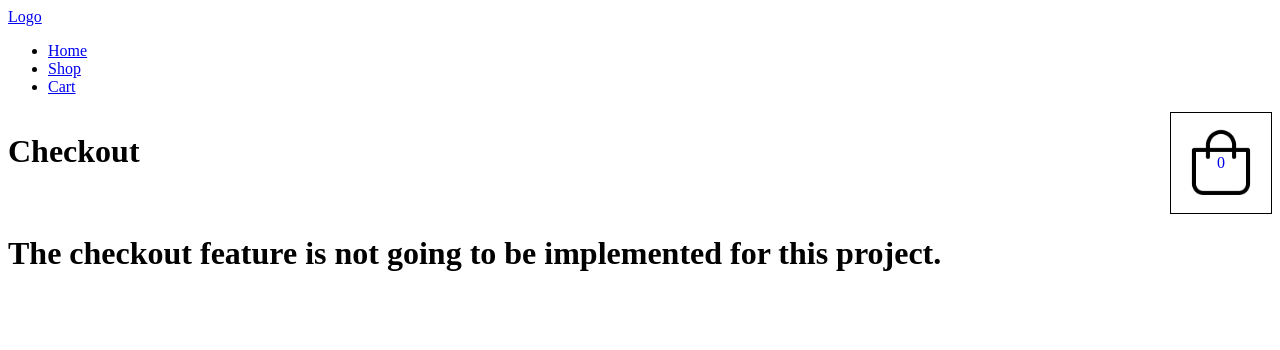
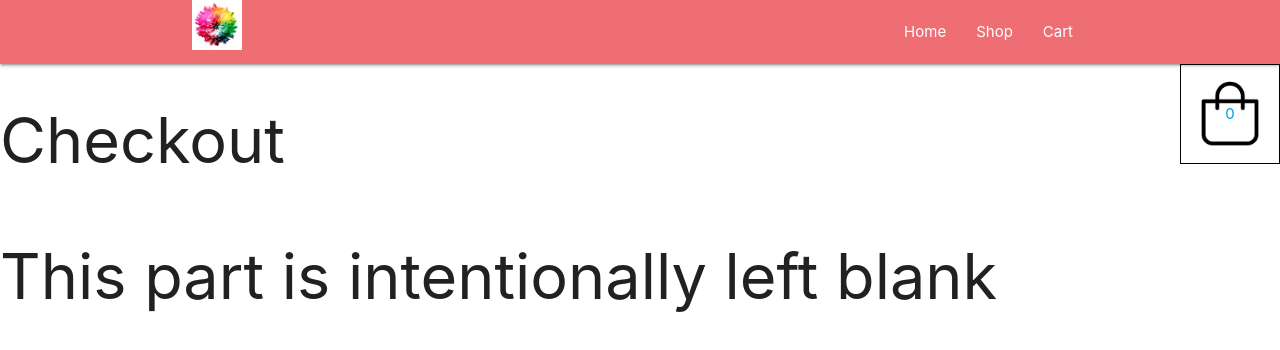
Before and after one commit to jonro2955/odin_javascript_10_shopping_cart, a React (Create React App) app: page /checkout in a window 1280 px wide. Shown: the top 350 px of the page. Built offline with nearby package versions, Linux system fonts and the light colour scheme.

Commit message:
Add tests in App.test.js

```diff
--- a/public/index.html
+++ b/public/index.html
@@ -24,6 +24,10 @@
       work correctly both with client-side routing and a non-root public URL.
       Learn how to configure a non-root public URL by running `npm run build`.
     -->
+    <link
+      rel="stylesheet"
+      href="https://cdnjs.cloudflare.com/ajax/libs/materialize/1.0.0/css/materialize.min.css"
+    />
     <title>React App</title>
   </head>
   <body>
--- a/src/App.js
+++ b/src/App.js
@@ -9,9 +9,9 @@ import Cart from './components/pages/Cart';
 import Navbar from './components/elements/Navbar';
 
 export default function App() {
-  /* The following states orderForm and cartCount will be global.
+  /* The following states will be global.
   They and functions that modify them can be passed down as props to
-  child components <Shop/> and <Cart/> so that they both use the same
+  child components like <Shop/> and <Cart/> so that they use the same
   info to display to the user, and anything changed in one component is
   also changed in the other*/
   const [orderForm, setOrderForm] = useState(productsJson);
--- a/src/components/elements/Navbar.js
+++ b/src/components/elements/Navbar.js
@@ -2,9 +2,9 @@ import { Link } from 'react-router-dom';
 
 export default function Navbar(props) {
   return (
-    <nav className='nav-wrapper red darken-3'>
+    <nav className='nav-wrapper'>
       <div className='container'>
-        <a href='/'>Logo</a>
+        <Link className='brand-logo left' id='logo' to='/'></Link>
         <ul className='right'>
           <li>
             <Link to='/'>Home</Link>
--- a/src/components/pages/Checkout.js
+++ b/src/components/pages/Checkout.js
@@ -9,9 +9,7 @@ export default function Checkout(props) {
           {props.cartCount}
         </Link>
       </div>
-      <h1>
-        The checkout feature is not going to be implemented for this project.
-      </h1>
+      <h1>This part is intentionally left blank</h1>
     </div>
   );
 }
--- a/src/components/pages/Home.js
+++ b/src/components/pages/Home.js
@@ -5,7 +5,7 @@ export default function Home(props) {
   return (
     <div id='homepage'>
       <div id='shopHeadingDiv'>
-        <h1> Welcome to Spectrum </h1>
+        <h1>Welcome to Spectrum</h1>
         <Link id='cartBtn' to='/cart'>
           {props.cartCount}
         </Link>
--- a/src/index.css
+++ b/src/index.css
@@ -23,6 +23,19 @@ input[type='number'] {
   text-decoration: none;
   color: aliceblue;
   font-size: 100px;
+}
+
+#logo {
+  width: 50px;
+  height: 50px;
+  display: flex;
+  align-items: center;
+  justify-content: center;
+  background-image: url('./images/bg.jpg');
+  background-repeat: no-repeat;
+  background-size: cover;
+  text-decoration: none;
+  color: black;
 }
 
 #cartBtn {
--- a/src/index.js
+++ b/src/index.js
@@ -1,4 +1,4 @@
-import React, { useState, useEffect, useRef } from 'react';
+import React from 'react';
 import ReactDOMClient from 'react-dom/client';
 import App from './App';
 import './index.css';
```
Also changed, not shown: src/tests/setupTests.js (deleted, +0 -5 lines), 2 other files (tests, documents, lock files or other folders).
